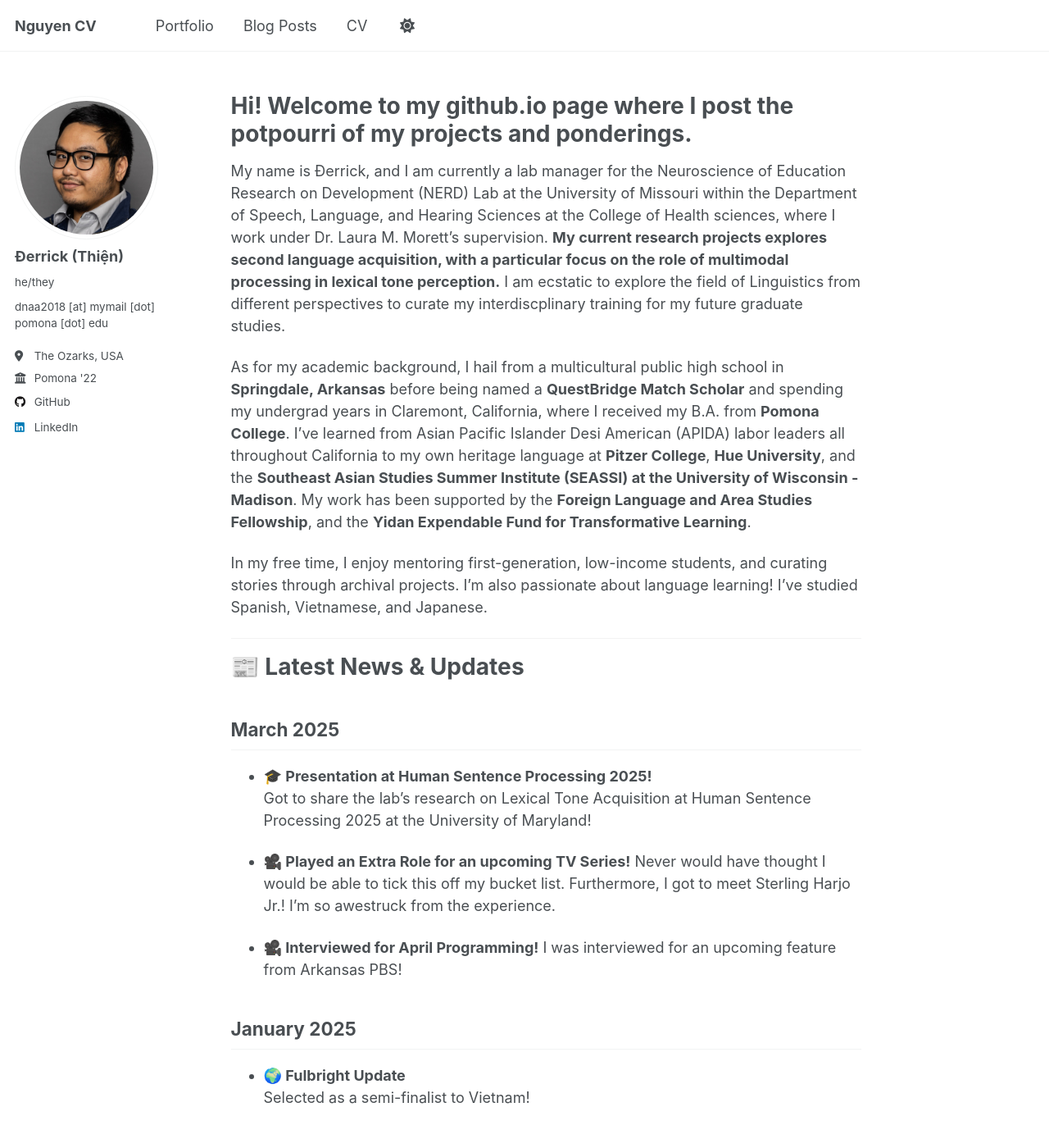
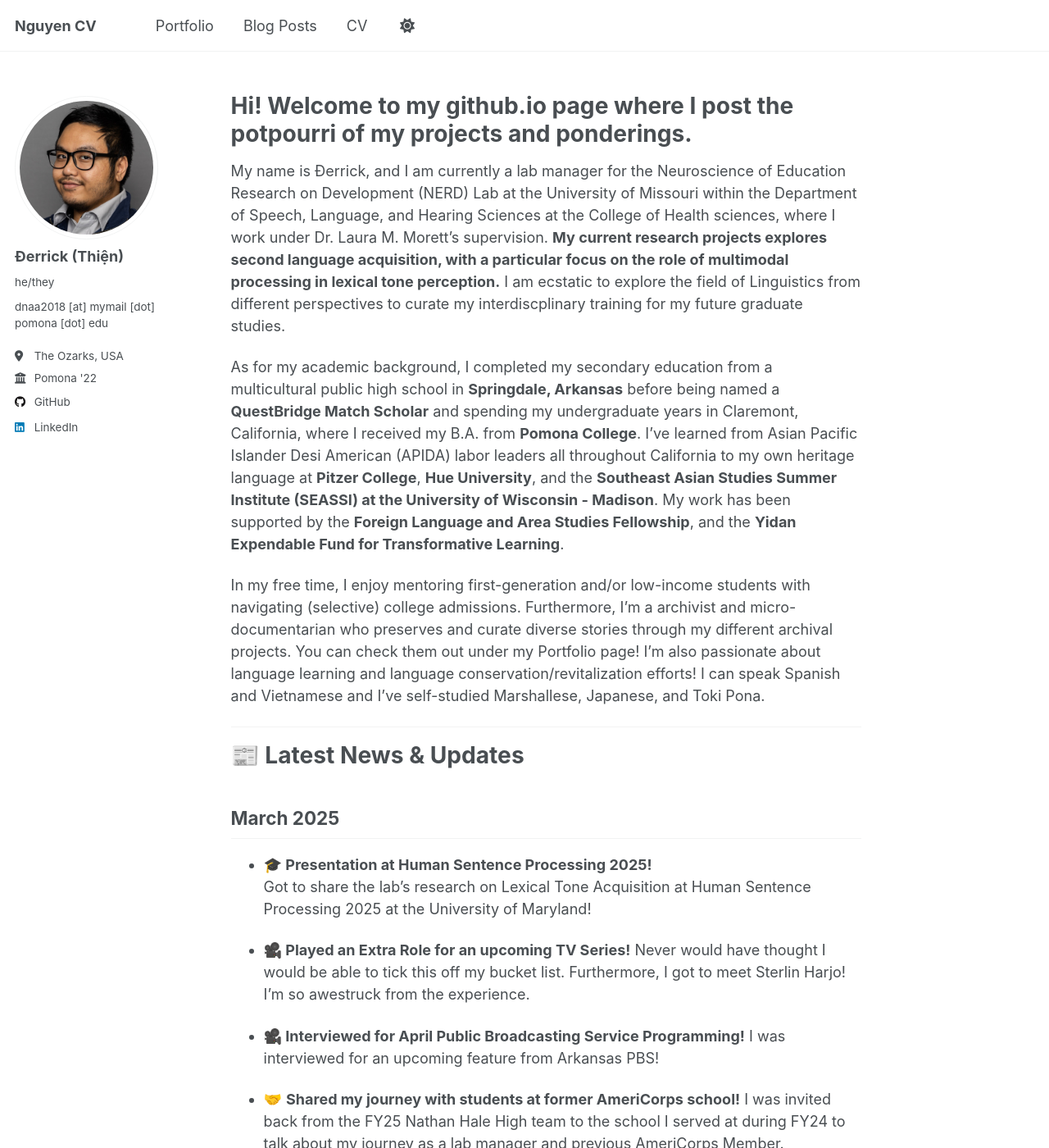
Before and after one commit to thienderrick/thienderrick.github.io, a Jekyll site: the page built from _pages/about.md, in a window 1280 px wide and 1400 px high. Shown: the whole window at 82% size. Built offline with Jekyll 4.4.1, drawn with Linux system fonts in a browser that asks for light colours.

Commit message:
Update about.md

```diff
--- a/_pages/about.md
+++ b/_pages/about.md
@@ -11,9 +11,9 @@
 
 My name is Đerrick, and I am currently a lab manager for the Neuroscience of Education Research on Development (NERD) Lab at the University of Missouri within the Department of Speech, Language, and Hearing Sciences at the College of Health sciences, where I work under Dr. Laura M. Morett's supervision. **My current research projects explores second language acquisition, with a particular focus on the role of multimodal processing in lexical tone perception.** I am ecstatic to explore the field of Linguistics from different perspectives to curate my interdiscplinary training for my future graduate studies.
 
-As for my academic background, I hail from a multicultural public high school in **Springdale, Arkansas** before being named a **QuestBridge Match Scholar** and spending my undergrad years in Claremont, California, where I received my B.A. from **Pomona College**. I've learned from Asian Pacific Islander Desi American (APIDA) labor leaders all throughout California to my own heritage language at **Pitzer College**, **Hue University**, and the **Southeast Asian Studies Summer Institute (SEASSI) at the University of Wisconsin - Madison**. My work has been supported by the **Foreign Language and Area Studies Fellowship**, and the **Yidan Expendable Fund for Transformative Learning**.
+As for my academic background, I completed my secondary education from a multicultural public high school in **Springdale, Arkansas** before being named a **QuestBridge Match Scholar** and spending my undergraduate years in Claremont, California, where I received my B.A. from **Pomona College**. I've learned from Asian Pacific Islander Desi American (APIDA) labor leaders all throughout California to my own heritage language at **Pitzer College**, **Hue University**, and the **Southeast Asian Studies Summer Institute (SEASSI) at the University of Wisconsin - Madison**. My work has been supported by the **Foreign Language and Area Studies Fellowship**, and the **Yidan Expendable Fund for Transformative Learning**.
 
-In my free time, I enjoy mentoring first-generation, low-income students, and curating stories through archival projects. I’m also passionate about language learning! I've  studied Spanish, Vietnamese, and Japanese.
+In my free time, I enjoy mentoring first-generation and/or low-income students with navigating (selective) college admissions. Furthermore, I'm a archivist and micro-documentarian who preserves and curate diverse stories through my different archival projects. You can check them out under my Portfolio page! I’m also passionate about language learning and language conservation/revitalization efforts! I can speak Spanish and Vietnamese and I've self-studied Marshallese, Japanese, and Toki Pona.
 
 ---
 
@@ -24,10 +24,13 @@
   Got to share the lab's research on Lexical Tone Acquisition at Human Sentence Processing 2025 at the University of Maryland!
 
 - **🎥 Played an Extra Role for an upcoming TV Series!**
-  Never would have thought I would be able to tick this off my bucket list. Furthermore, I got to meet Sterling Harjo Jr.! I'm so awestruck from the experience.
+  Never would have thought I would be able to tick this off my bucket list. Furthermore, I got to meet Sterlin Harjo! I'm so awestruck from the experience.
 
-- **🎥 Interviewed for April Programming!**
+- **🎥 Interviewed for April Public Broadcasting Service Programming!**
   I was interviewed for an upcoming feature from Arkansas PBS!
+
+- 🤝 **Shared my journey with students at former AmeriCorps school!**
+  I was invited back from the FY25 Nathan Hale High team to the school I served at during FY24 to talk about my journey as a lab manager and previous AmeriCorps Member.
 
 ## January 2025
 - **🌍 Fulbright Update**
```
